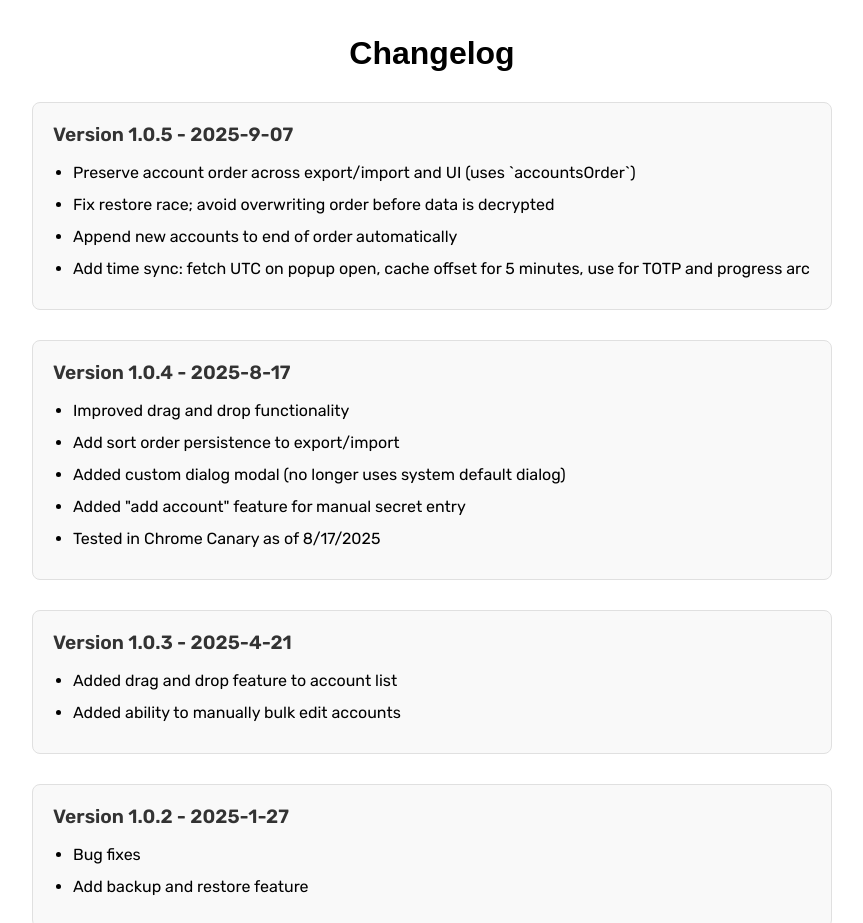
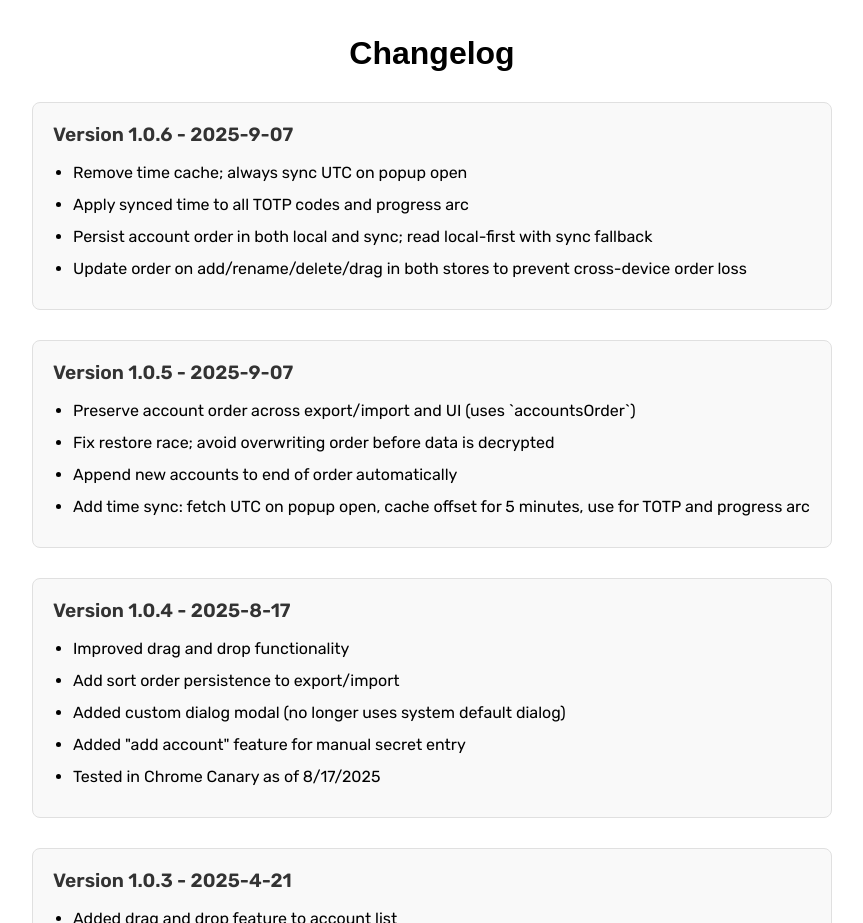
Before and after one commit to designly1/auth-plus-docs, a plain HTML site: page index.html in a window 1280 px wide. Shown: the part 1460-2383 px from the top of the page, without its empty margins (208-1071 px from the left). Drawn offline with Linux system fonts and the light colour scheme; a script that the page names is missing.

Commit message:
Update index.html

```diff
--- a/index.html
+++ b/index.html
@@ -419,6 +419,21 @@
         <div id="changelog" style="margin-top: 40px">
           <h2>Changelog</h2>
           <div class="changelog-entry">
+            <h3>Version 1.0.6 - 2025-9-07</h3>
+            <ul>
+              <li>Remove time cache; always sync UTC on popup open</li>
+              <li>Apply synced time to all TOTP codes and progress arc</li>
+              <li>
+                Persist account order in both local and sync; read local-first
+                with sync fallback
+              </li>
+              <li>
+                Update order on add/rename/delete/drag in both stores to prevent
+                cross-device order loss
+              </li>
+            </ul>
+          </div>
+          <div class="changelog-entry">
             <h3>Version 1.0.5 - 2025-9-07</h3>
             <ul>
               <li>
```
